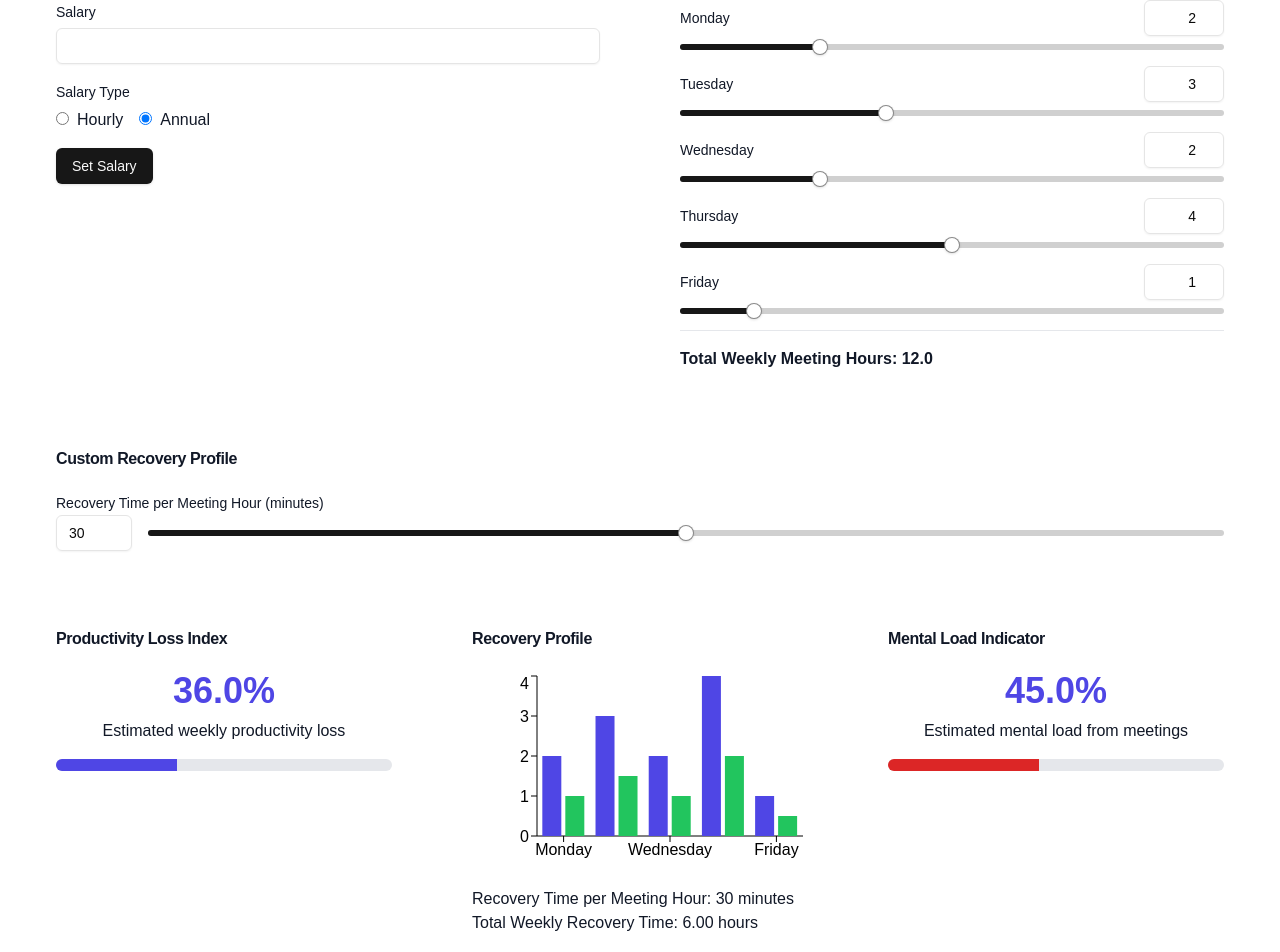
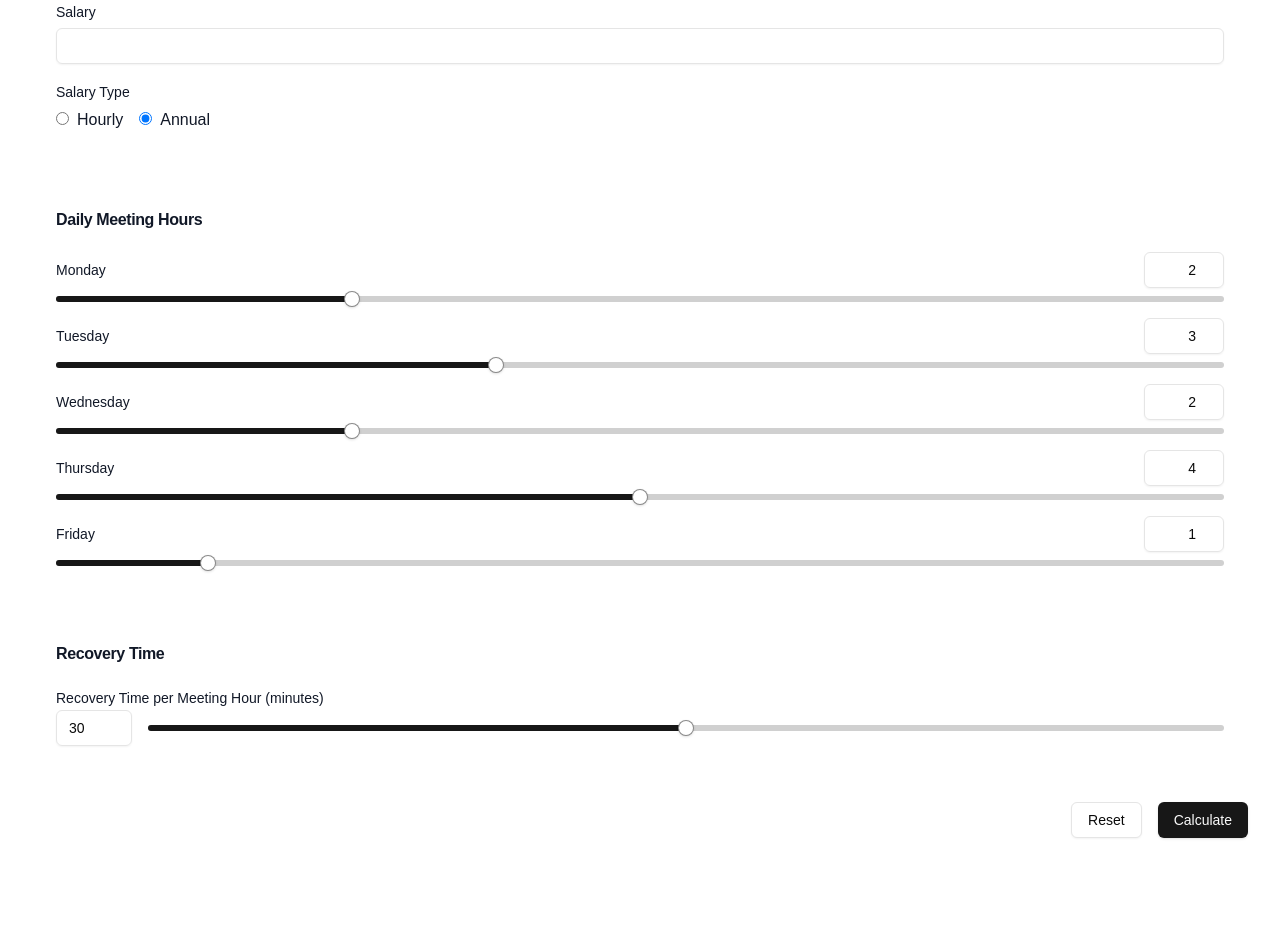
Before and after one commit to ncklrs/meeting-link, a Next.js app: page /personal-toll in a window 1280 px wide. Shown: the part 180-1132 px from the top of the page. After the commit the page ends 1066 px from the top, so only its background shows below. Built offline with nearby package versions, Linux system fonts and the light colour scheme.

Commit message:
Personal calculator structure

```diff
--- a/src/components/PersonalMeetingTollCalculator.tsx
+++ b/src/components/PersonalMeetingTollCalculator.tsx
@@ -23,14 +23,19 @@ export function PersonalMeetingTollCalculator({
     salaryType,
     dailyMeetingHours,
     recoveryTimePerHour,
+    isDataSubmitted,
     setSalary,
     setSalaryType,
     setDailyMeetingHours,
     setRecoveryTimePerHour,
-    resetSalary,
+    setIsDataSubmitted,
+    resetAllData,
   } = useMeetingStore();
 
-  const [tempSalary, setTempSalary] = useState("");
+  const [tempSalary, setTempSalary] = useState(salary?.toString() || "");
+  const [tempSalaryType, setTempSalaryType] = useState(salaryType);
+  const [tempDailyHours, setTempDailyHours] = useState(dailyMeetingHours);
+  const [tempRecoveryTime, setTempRecoveryTime] = useState(recoveryTimePerHour);
 
   const bgColor = isDark ? "bg-gray-900" : "bg-white";
   const textColor = isDark ? "text-white" : "text-gray-900";
@@ -48,25 +53,31 @@ export function PersonalMeetingTollCalculator({
   const hourlyRate = calculateHourlyRate();
   const weeklyCost = totalWeeklyMeetingHours * hourlyRate;
 
-  const handleSalarySubmit = (e: React.FormEvent<HTMLFormElement>) => {
+  const handleSubmit = (e: React.FormEvent<HTMLFormElement>) => {
     e.preventDefault();
-    const formData = new FormData(e.currentTarget);
-    const salaryValue = formData.get("salary");
-    const salaryTypeValue = formData.get("salaryType");
-
-    if (salaryValue && salaryTypeValue) {
-      setSalary(Number(salaryValue));
-      setSalaryType(salaryTypeValue as "hourly" | "annual");
-    }
+    setSalary(Number(tempSalary));
+    setSalaryType(tempSalaryType);
+    setDailyMeetingHours(tempDailyHours);
+    setRecoveryTimePerHour(tempRecoveryTime);
+    setIsDataSubmitted(true);
   };
 
-  const handleDailyHoursChange = (day: string, hours: number) => {
-    setDailyMeetingHours(day, hours);
+  const handleUpdate = () => {
+    setIsDataSubmitted(false);
   };
 
-  const handleResetSalary = () => {
-    resetSalary();
+  const handleReset = () => {
+    resetAllData();
     setTempSalary("");
+    setTempSalaryType("annual");
+    setTempDailyHours({
+      Monday: 2,
+      Tuesday: 3,
+      Wednesday: 2,
+      Thursday: 4,
+      Friday: 1,
+    });
+    setTempRecoveryTime(30);
   };
 
   return (
@@ -76,21 +87,19 @@ export function PersonalMeetingTollCalculator({
           Personal Meeting Toll Calculator
         </h1>
 
-        <div className="grid grid-cols-1 md:grid-cols-2 gap-8 mb-8">
+        {!isDataSubmitted ? (
+          <form onSubmit={handleSubmit} className="space-y-8">
             <Card className={bgColor}>
               <CardHeader>
                 <CardTitle className={textColor}>Salary Information</CardTitle>
               </CardHeader>
-            <CardContent>
-              {salary === null ? (
-                <form onSubmit={handleSalarySubmit} className="space-y-4">
+              <CardContent className="space-y-4">
                 <div>
                   <Label htmlFor="salary" className={textColor}>
                     Salary
                   </Label>
                   <Input
                     id="salary"
-                      name="salary"
                     type="number"
                     value={tempSalary}
                     onChange={(e) => setTempSalary(e.target.value)}
@@ -106,7 +115,8 @@ export function PersonalMeetingTollCalculator({
                         type="radio"
                         name="salaryType"
                         value="hourly"
-                          defaultChecked={salaryType === "hourly"}
+                        checked={tempSalaryType === "hourly"}
+                        onChange={() => setTempSalaryType("hourly")}
                         className="mr-2"
                       />
                       Hourly
@@ -116,24 +126,14 @@ export function PersonalMeetingTollCalculator({
                         type="radio"
                         name="salaryType"
                         value="annual"
-                          defaultChecked={salaryType === "annual"}
+                        checked={tempSalaryType === "annual"}
+                        onChange={() => setTempSalaryType("annual")}
                         className="mr-2"
                       />
                       Annual
                     </label>
                   </div>
                 </div>
-                  <Button type="submit">Set Salary</Button>
-                </form>
-              ) : (
-                <div className="space-y-4">
-                  <p className={textColor}>
-                    {salaryType === "annual" ? "Annual" : "Hourly"} Salary: $
-                    {salary.toFixed(2)}
-                  </p>
-                  <Button onClick={handleResetSalary}>Reset Salary</Button>
-                </div>
-              )}
               </CardContent>
             </Card>
 
@@ -142,7 +142,7 @@ export function PersonalMeetingTollCalculator({
                 <CardTitle className={textColor}>Daily Meeting Hours</CardTitle>
               </CardHeader>
               <CardContent className="space-y-4">
-              {Object.entries(dailyMeetingHours).map(([day, hours]) => (
+                {Object.entries(tempDailyHours).map(([day, hours]) => (
                   <div key={day} className="space-y-2">
                     <div className="flex justify-between items-center">
                       <Label htmlFor={`${day}-hours`} className={textColor}>
@@ -156,7 +156,10 @@ export function PersonalMeetingTollCalculator({
                         step="0.5"
                         value={hours}
                         onChange={(e) =>
-                        handleDailyHoursChange(day, Number(e.target.value))
+                          setTempDailyHours({
+                            ...tempDailyHours,
+                            [day]: Number(e.target.value),
+                          })
                         }
                         className="w-20 text-right"
                       />
@@ -168,24 +171,20 @@ export function PersonalMeetingTollCalculator({
                       step={0.5}
                       value={[hours]}
                       onValueChange={(value) =>
-                      handleDailyHoursChange(day, value[0])
+                        setTempDailyHours({
+                          ...tempDailyHours,
+                          [day]: value[0],
+                        })
                       }
                     />
                   </div>
                 ))}
-              <div className="mt-4 pt-4 border-t border-gray-200 dark:border-gray-700">
-                <p className={`${textColor} font-semibold`}>
-                  Total Weekly Meeting Hours:{" "}
-                  {totalWeeklyMeetingHours.toFixed(1)}
-                </p>
-              </div>
               </CardContent>
             </Card>
-        </div>
 
-        <Card className={`${bgColor} mb-8`}>
+            <Card className={bgColor}>
               <CardHeader>
-            <CardTitle className={textColor}>Custom Recovery Profile</CardTitle>
+                <CardTitle className={textColor}>Recovery Time</CardTitle>
               </CardHeader>
               <CardContent>
                 <div className="space-y-4">
@@ -199,9 +198,9 @@ export function PersonalMeetingTollCalculator({
                         type="number"
                         min="0"
                         max="60"
-                    value={recoveryTimePerHour}
+                        value={tempRecoveryTime}
                         onChange={(e) =>
-                      setRecoveryTimePerHour(Number(e.target.value))
+                          setTempRecoveryTime(Number(e.target.value))
                         }
                         className="w-20"
                       />
@@ -210,13 +209,68 @@ export function PersonalMeetingTollCalculator({
                         min={0}
                         max={60}
                         step={1}
-                    value={[recoveryTimePerHour]}
-                    onValueChange={(value) => setRecoveryTimePerHour(value[0])}
+                        value={[tempRecoveryTime]}
+                        onValueChange={(value) => setTempRecoveryTime(value[0])}
                         className="flex-grow"
                       />
                     </div>
                   </div>
                 </div>
+              </CardContent>
+            </Card>
+
+            <div className="flex justify-end space-x-4">
+              <Button type="button" variant="outline" onClick={handleReset}>
+                Reset
+              </Button>
+              <Button type="submit">Calculate</Button>
+            </div>
+          </form>
+        ) : (
+          <>
+            <div className="grid grid-cols-1 md:grid-cols-2 gap-8 mb-8">
+              <Card className={bgColor}>
+                <CardHeader>
+                  <CardTitle className={textColor}>
+                    Salary Information
+                  </CardTitle>
+                </CardHeader>
+                <CardContent>
+                  <p className={textColor}>
+                    {salaryType === "annual" ? "Annual" : "Hourly"} Salary: $
+                    {salary?.toFixed(2)}
+                  </p>
+                </CardContent>
+              </Card>
+
+              <Card className={bgColor}>
+                <CardHeader>
+                  <CardTitle className={textColor}>
+                    Daily Meeting Hours
+                  </CardTitle>
+                </CardHeader>
+                <CardContent>
+                  {Object.entries(dailyMeetingHours).map(([day, hours]) => (
+                    <p key={day} className={textColor}>
+                      {day}: {hours} hours
+                    </p>
+                  ))}
+                  <p className={`${textColor} font-semibold mt-2`}>
+                    Total Weekly Meeting Hours:{" "}
+                    {totalWeeklyMeetingHours.toFixed(1)}
+                  </p>
+                </CardContent>
+              </Card>
+            </div>
+
+            <Card className={`${bgColor} mb-8`}>
+              <CardHeader>
+                <CardTitle className={textColor}>Recovery Time</CardTitle>
+              </CardHeader>
+              <CardContent>
+                <p className={textColor}>
+                  Recovery Time per Meeting Hour: {recoveryTimePerHour} minutes
+                </p>
               </CardContent>
             </Card>
 
@@ -248,6 +302,12 @@ export function PersonalMeetingTollCalculator({
                 isDark={isDark}
               />
             </div>
+
+            <div className="flex justify-end">
+              <Button onClick={handleUpdate}>Update Information</Button>
+            </div>
+          </>
+        )}
       </div>
     </div>
   );
--- a/src/store/useMeetingStore.ts
+++ b/src/store/useMeetingStore.ts
@@ -10,18 +10,18 @@ interface MeetingState {
   salaryType: "hourly" | "annual";
   dailyMeetingHours: DailyMeetingHours;
   recoveryTimePerHour: number;
+  isDataSubmitted: boolean;
   setSalary: (salary: number | null) => void;
   setSalaryType: (type: "hourly" | "annual") => void;
-  setDailyMeetingHours: (day: string, hours: number) => void;
+  setDailyMeetingHours: (hours: DailyMeetingHours) => void;
   setRecoveryTimePerHour: (time: number) => void;
-  resetSalary: () => void;
+  setIsDataSubmitted: (isSubmitted: boolean) => void;
+  resetAllData: () => void;
 }
 
-export const useMeetingStore = create<MeetingState>()(
-  persist(
-    (set) => ({
+const initialState = {
   salary: null,
-      salaryType: "annual",
+  salaryType: "annual" as const,
   dailyMeetingHours: {
     Monday: 2,
     Tuesday: 3,
@@ -30,14 +30,20 @@ export const useMeetingStore = create<MeetingState>()(
     Friday: 1,
   },
   recoveryTimePerHour: 30,
+  isDataSubmitted: false,
+};
+
+export const useMeetingStore = create<MeetingState>()(
+  persist(
+    (set) => ({
+      ...initialState,
       setSalary: (salary) => set({ salary }),
       setSalaryType: (salaryType) => set({ salaryType }),
-      setDailyMeetingHours: (day, hours) =>
-        set((state) => ({
-          dailyMeetingHours: { ...state.dailyMeetingHours, [day]: hours },
-        })),
+      setDailyMeetingHours: (hours) => set({ dailyMeetingHours: hours }),
       setRecoveryTimePerHour: (time) => set({ recoveryTimePerHour: time }),
-      resetSalary: () => set({ salary: null }),
+      setIsDataSubmitted: (isSubmitted) =>
+        set({ isDataSubmitted: isSubmitted }),
+      resetAllData: () => set(initialState),
     }),
     {
       name: "meeting-storage",
```
Lines whose indentation alone changed are shown as unchanged.
